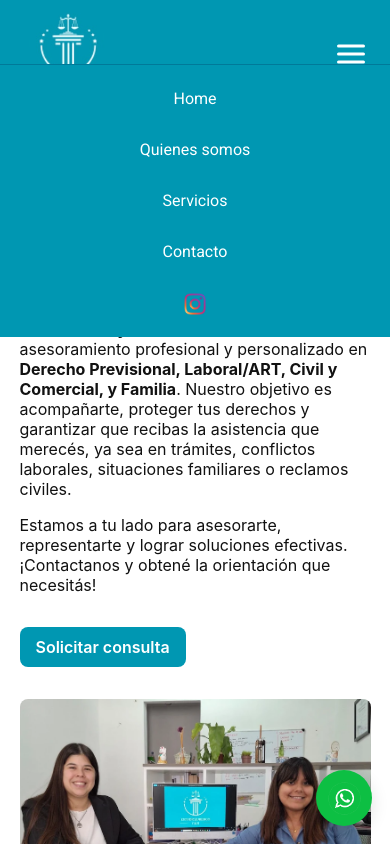
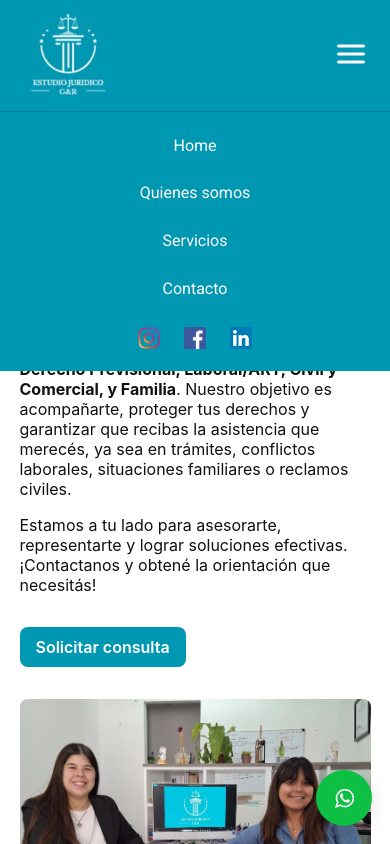
Before and after one commit to compudiegopage/estudiogyr, a plain HTML site: page index.html in a window 390 px wide. Both pictures are taken after a click on the button "Abrir menú". Shown: the top 844 px of the page. Drawn offline with nearby package versions, Linux system fonts and the light colour scheme.

Commit message:
botones RS

```diff
--- a/index.html
+++ b/index.html
@@ -39,6 +39,12 @@
           <a class="btn-instagram" href="https://www.instagram.com/estudio.gyr.asociadas/" target="_blank" rel="noopener">
             <img src="img/ig.png" alt="Instagram" class="icon-instagram">
           </a>
+          <a class="btn-instagram" href="https://web.facebook.com/p/Estudio-GyR-abogadas-61570573307082/?_rdc=1&_rdr#" target="_blank" rel="noopener">
+            <img src="img/fb.png" alt="Facebook" class="icon-instagram">
+          </a>
+          <a class="btn-instagram" href="https://ar.linkedin.com/in/estudio-jur%C3%ADdico-gyr-19b990349" target="_blank" rel="noopener">
+            <img src="img/lk.png" alt="Facebook" class="icon-instagram">
+          </a>
         </li>
       </ul>
     </nav>
@@ -68,7 +74,7 @@
       <div class="socias-grid">
         <article class="socia">
           <img src="img/ana.png" alt="Socia 1">
-          <h3>Doctora Anabella Gonzalez</h3>
+          <h3>Doctora Anabela Gonzalez</h3>
           <p>Hola! Soy Anabela, tengo 26 años y me titulé como abogada en el año 2023 en la UNLP. Me matriculé en el Colegio de Abogados de la Capital Federal y también en el Colegio de Quilmes (Zona Sur). Trabajo hace 7 años en un estudio jurídico orientado al derecho previsional. Desde hace un tiempo decidí perfeccionarme en dicha área, por lo cual continuamente me encuentro realizando cursos de profundización. Asimismo el derecho tributario es otra de las ramas profesionales que me interesa trabajar.</p>
         </article>
         <article class="socia">
@@ -83,7 +89,7 @@
   <!-- SERVICIOS -->
   <section id="servicios" class="section servicios">
     <div class="container">
-      <h2>Servicios</h2>
+      <h2>Areas</h2>
       <div class="servicios-grid">
         <div class="servicio-card">
           <img src="img/previsional.jpg" alt="Derecho Previsional" class="servicio-img">
@@ -151,7 +157,7 @@
 </main>
 
 <a class="whatsapp-float"
-   href="https://wa.me/5491123456789"
+   href="https://wa.me/5491138997625"
    target="_blank"
    aria-label="WhatsApp">
   <img src="img/whatsapp.png" alt="WhatsApp" />
--- a/styles.css
+++ b/styles.css
@@ -352,3 +352,94 @@ body{
 @media (min-width:721px){
   .hamburger{display:none}
 }
+@media (max-width:720px){
+  .nav{
+    position:absolute;
+    top:85px; /* antes estaba 64px — ajustamos según la altura real del header */
+    left:0;
+    right:0;
+    background:var(--primary);
+    border-top:1px solid #007a99;
+    display:block; /* mantenemos visible pero controlamos con opacidad */
+    opacity:0;
+    max-height:0;
+    overflow:hidden;
+    transform: translateY(-10px);
+    transition: all 0.35s ease;
+    z-index:70;
+  }
+
+  .nav.open{
+    opacity:1;
+    max-height:400px; /* suficiente para mostrar todos los enlaces */
+    transform: translateY(0);
+  }
+
+  .nav ul{
+    flex-direction:column;
+    padding:1rem;
+    gap:0.8rem;
+  }
+
+  .hamburger{display:block}
+  .footer-grid{flex-direction:column; align-items:flex-start}
+}
+.nav {
+  position:absolute;
+  top:85px;
+}
+/* MENU MOVIL */
+@media (max-width:720px){
+  .nav{
+    position:absolute;
+    top:100%; /* justo debajo del header */
+    left:0;
+    right:0;
+    background:var(--primary);
+    border-top:1px solid #007a99;
+    display:block;
+    opacity:0;
+    max-height:0;
+    overflow:hidden;
+    transform: translateY(-10px);
+    transition: all 0.35s ease;
+    z-index:70;
+  }
+
+  .nav.open{
+    opacity:1;
+    max-height:400px; /* ajustá según la cantidad de links */
+    transform: translateY(0);
+  }
+
+  .nav ul{
+    flex-direction:column;
+    padding:1rem;
+    gap:0.8rem;
+  }
+}
+/* MENU ESCRITORIO */
+@media (min-width:721px){
+  .nav{
+    position:static; /* sin top, sin overlay */
+    display:flex;
+    opacity:1;
+    max-height:none;
+    transform:none;
+  }
+
+  .nav ul{
+    flex-direction:row;
+    gap:1rem;
+    padding:0;
+  }
+
+  .hamburger{display:none}
+  .nav-container{
+  display:flex;
+  align-items:center;
+  justify-content:space-between; /* <-- aquí está separando logo y nav */
+  padding:0.8rem 0;
+}
+
+}
```
Also changed, not shown: img/fb.png (added), img/lk.png (added).
